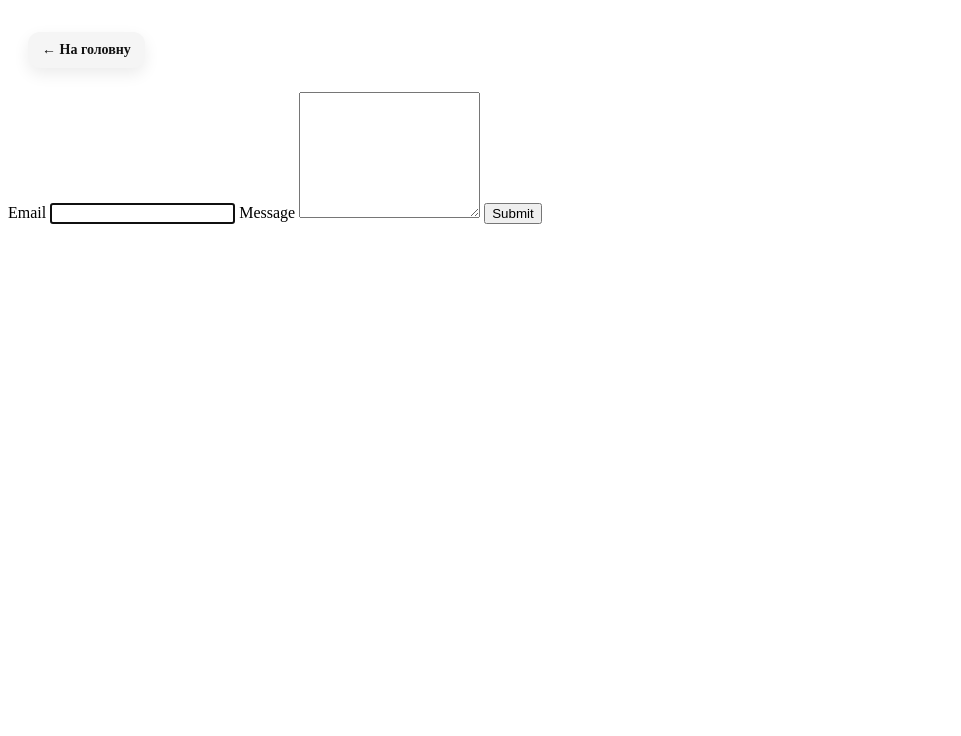
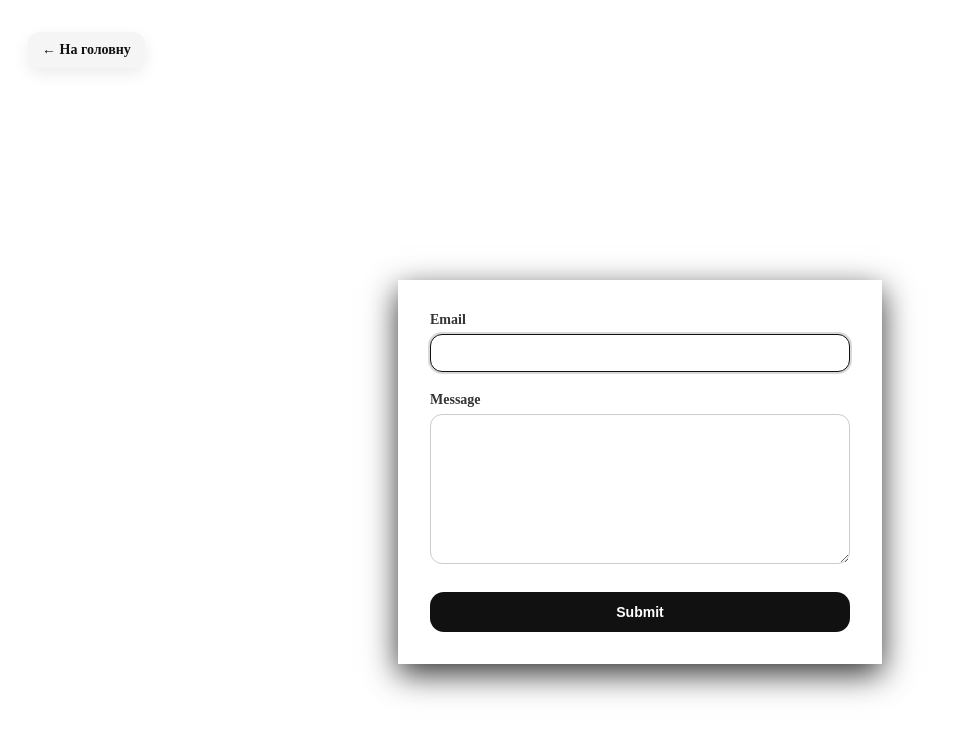
Before and after one commit to OlexandrSolo/gallery, a website built with Vite: page src/2-form.html in a window 1280 px wide. Shown: the whole page, without its empty margins (0-961 px from the left). Built offline with nearby package versions, Linux system fonts and the light colour scheme.

Commit message:
completed task

```diff
--- a/src/2-form.html
+++ b/src/2-form.html
@@ -16,11 +16,11 @@
 
     <main>
         <form class="feedback-form" autocomplete="off">
-            <label>
+            <label class="label-js">
                 Email
                 <input type="email" name="email" autofocus />
             </label>
-            <label>
+            <label class="label-js">
                 Message
                 <textarea name="message" rows="8"></textarea>
             </label>
--- a/src/css/2-form.css
+++ b/src/css/2-form.css
@@ -1,3 +1,11 @@
+main {
+  min-height: calc(100vh - 80px);
+  display: flex;
+  justify-content: center;
+  align-items: center;
+  padding: 20px;
+}
+
 .back-link {
   display: inline-block;
   align-items: center;
@@ -31,3 +39,77 @@
   font-style: 16px;
   line-height: 1px;
 }
+
+.feedback-form {
+  display: flex;
+  flex-direction: column;
+  gap: 20px;
+
+  width: 100%;
+  max-width: 420px;
+  padding: 32px;
+
+  background: #fff;
+  box-shadow: 0 10px 30px rgba(0, 0, 0, 0.8);
+}
+
+.label-js {
+  display: flex;
+  flex-direction: column;
+  gap: 6px;
+
+  font-size: 14px;
+  font-weight: 600;
+  color: #333;
+}
+
+.feedback-form input,
+.feedback-form textarea {
+  font-family: inherit;
+  font-size: 14px;
+
+  padding: 10px 12px;
+  border-radius: 12px;
+
+  border: 1px solid #ccc;
+  outline: none;
+
+  transition: border-color 200ms ease, box-shadow 200ms ease;
+}
+
+.feedback-form textarea {
+  resize: vertical;
+  min-height: 120px;
+}
+
+.feedback-form input:focus,
+.feedback-form textarea:focus {
+  border-color: #111;
+  box-shadow: 0 0 0 2px rgba(0, 0, 0, 0.15);
+}
+
+.feedback-form button {
+  margin-top: 8px;
+  padding: 12px;
+
+  border-radius: 14px;
+  border: none;
+
+  background: #111;
+  color: #fff;
+  font-size: 14px;
+  font-weight: 600;
+  cursor: pointer;
+
+  transition: transform 200ms ease, box-shadow 200ms ease,
+    background-color 200ms ease;
+}
+
+.feedback-form button:hover {
+  transform: scaleY(-1px);
+  box-shadow: 0 8px 20px rgba(0, 0, 0, 0.2);
+}
+
+.feedback-form button:active {
+  transform: translateY(0);
+}
```
